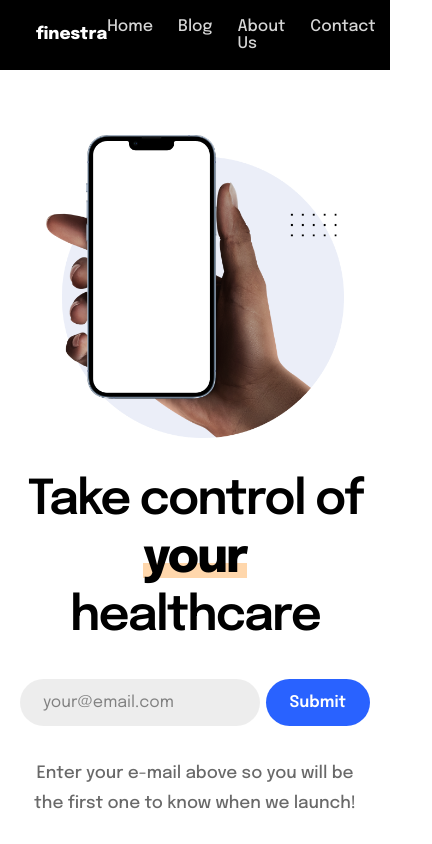
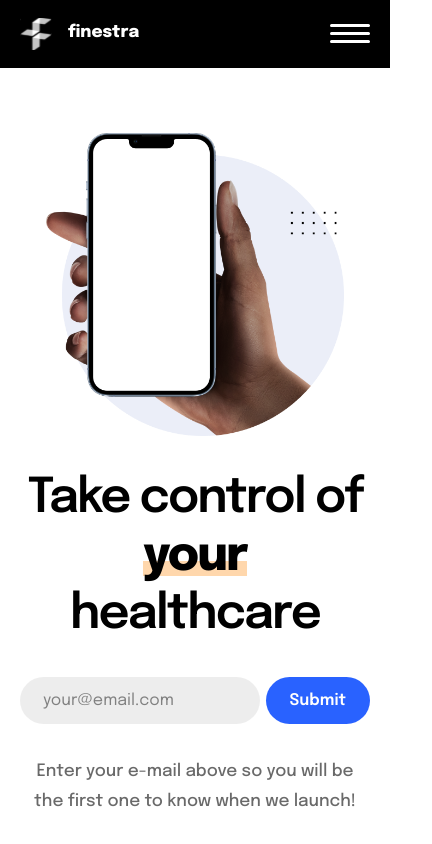
Before and after one commit to komiljohn-drafts/gmarket, a Next.js app: page / in a window 390 px wide. Shown: the top 844 px of the page, 432 px wide, since content can reach past the window. Built offline with nearby package versions, Linux system fonts and the light colour scheme.

Commit message:
hamburger menu

```diff
--- a/components/UI/Navbar/Navbar.module.scss
+++ b/components/UI/Navbar/Navbar.module.scss
@@ -4,7 +4,7 @@
   background: #000;
   position: sticky;
   top: 0;
-  z-index: 10;
+  z-index: 4;
   .nav {
     padding: 18px 0;
     display: flex;
@@ -30,3 +30,53 @@
     }
   }
 }
+
+.burger__wrapper {
+  position: relative;
+  // overflow-x: hidden;
+  .burger {
+    z-index: 3;
+    cursor: pointer;
+    position: absolute;
+    right: 0;
+    top: -10px;
+    &__item {
+      width: 40px;
+      height: 3px;
+      border-radius: 2px;
+      background-color: #fff;
+      margin-bottom: 5px;
+    }
+  }
+}
+
+.burger__menu {
+  padding: 100px 50px 200px;
+  position: absolute;
+  height: 100vh;
+  top: 0;
+  right: 0;
+  background-color: #000;
+  width: 65%;
+  text-align: right;
+  z-index: 2;
+  ul {
+    display: flex;
+    flex-direction: column;
+    gap: 50px;
+    justify-content: space-between;
+    li a {
+      @include font(24px, 28px, 500, #fff);
+    }
+  }
+}
+
+.box__wrapper {
+  top: 0;
+  left: 0;
+  position: absolute;
+  width: 100%;
+  height: 100vh;
+  background: rgba(0, 0, 0, 0.2);
+  z-index: 1;
+}
--- a/components/UI/Navbar/index.jsx
+++ b/components/UI/Navbar/index.jsx
@@ -1,17 +1,101 @@
-import React from 'react'
+import React, { useState, useEffect } from 'react'
 import Image from 'next/image'
 import Container from '../../Layout/Container'
 import cls from './Navbar.module.scss'
+import { useWindowSize } from '../../../utils/useWindowSize'
+import { motion } from 'framer-motion'
+
+const boxWrapperVariants = {
+  open: {
+    opacity: 1,
+    x: 0,
+  },
+  closed: { opacity: 0, x: '100%' },
+}
+
+const burgerMenuVariants = {
+  open: {
+    opacity: 1,
+    x: 0,
+  },
+  closed: { opacity: 0, x: '100%' },
+}
+
+const btnOpenTopVariant = {
+  open: {
+    transform: 'rotate(-25deg) translateY(9px)',
+  },
+  closed: { transform: 'rotate(0deg) translateY(0px)' },
+}
+
+const btnOpenBottomVariant = {
+  open: {
+    transform: 'rotate(25deg) translateY(-8px)',
+  },
+  closed: { transform: 'rotate(0deg)  translateY(0px)' },
+}
+
+const btnClosedVariant = {
+  open: {
+    opacity: 0,
+    x: '100%',
+  },
+  closed: { opacity: 1, x: 0 },
+}
 
 function Navbar() {
+  const size = useWindowSize()
+  const [showBurger, setShowBurger] = useState(false)
+  const [showBurgerMenu, setShowBurgerMenu] = useState(false)
+  const [show, setShow] = useState(false)
+
+  useEffect(() => {
+    if (size.width <= 720) {
+      setShowBurger(true)
+    } else {
+      setShowBurger(false)
+      setShowBurgerMenu(false)
+    }
+  }, [size])
+
+  useEffect(() => {
+    setTimeout(() => {
+      setShow(true)
+    }, 1500)
+  }, [])
+
   return (
-    <div className={cls.wrapper}>
+    <motion.div className={cls.wrapper} id='wrapper'>
       <Container>
         <nav className={cls.nav}>
           <div className={cls.logo}>
             <Image src='/icons/logo.svg' width={32} height={32} alt='logo' />
             <p>finestra</p>
           </div>
+          {showBurger ? (
+            <div className={cls.burger__wrapper}>
+              <div
+                className={cls.burger}
+                onClick={() => setShowBurgerMenu((p) => !p)}
+              >
+                <motion.div
+                  animate={showBurgerMenu ? 'open' : 'closed'}
+                  variants={btnOpenTopVariant}
+                  className={cls.burger__item}
+                ></motion.div>
+                <motion.div
+                  animate={showBurgerMenu ? 'open' : 'closed'}
+                  variants={btnClosedVariant}
+                  className={cls.burger__item}
+                ></motion.div>
+                <motion.div
+                  animate={showBurgerMenu ? 'open' : 'closed'}
+                  variants={btnOpenBottomVariant}
+                  className={cls.burger__item}
+                ></motion.div>
+              </div>
+            </div>
+          ) : (
             <ul className={cls.nav__list}>
               <li className={cls.nav__item}>
                 <a href='#'>Home</a>
@@ -26,9 +110,38 @@ function Navbar() {
                 <a href='#'>Contact</a>
               </li>
             </ul>
+          )}
         </nav>
       </Container>
-    </div>
+      <motion.div
+        style={{ opacity: 0 }}
+        animate={showBurgerMenu ? 'open' : 'closed'}
+        variants={boxWrapperVariants}
+        className={cls.box__wrapper}
+        onClick={() => setShowBurgerMenu(false)}
+      ></motion.div>
+      <motion.div
+        style={{ opacity: 0 }}
+        animate={showBurgerMenu ? 'open' : 'closed'}
+        variants={burgerMenuVariants}
+        className={cls.burger__menu}
+      >
+        <ul>
+          <li>
+            <a href='#'>Home</a>
+          </li>
+          <li>
+            <a href='#'>Blog</a>
+          </li>
+          <li>
+            <a href='#'>About Us</a>
+          </li>
+          <li>
+            <a href='#'>Contact</a>
+          </li>
+        </ul>
+      </motion.div>
+    </motion.div>
   )
 }
 
--- a/package.json
+++ b/package.json
@@ -9,9 +9,9 @@
     "lint": "next lint"
   },
   "dependencies": {
+    "framer-motion": "^6.2.8",
     "next": "12.1.3",
     "react": "18.0.0",
-    "react-burger-menu": "^3.0.6",
     "react-dom": "18.0.0",
     "sass": "^1.49.10"
   },
--- a/styles/globals.scss
+++ b/styles/globals.scss
@@ -11,6 +11,7 @@ body {
   padding: 0;
   margin: 0;
   font-family: 'Epilogue', sans-serif;
+  overflow-x: hidden;
 }
 
 a {
```
Also changed, not shown: utils/svgs.js (+4 -4 lines), 1 other file (tests, documents, lock files or other folders). Lines whose indentation alone changed are shown as unchanged.
